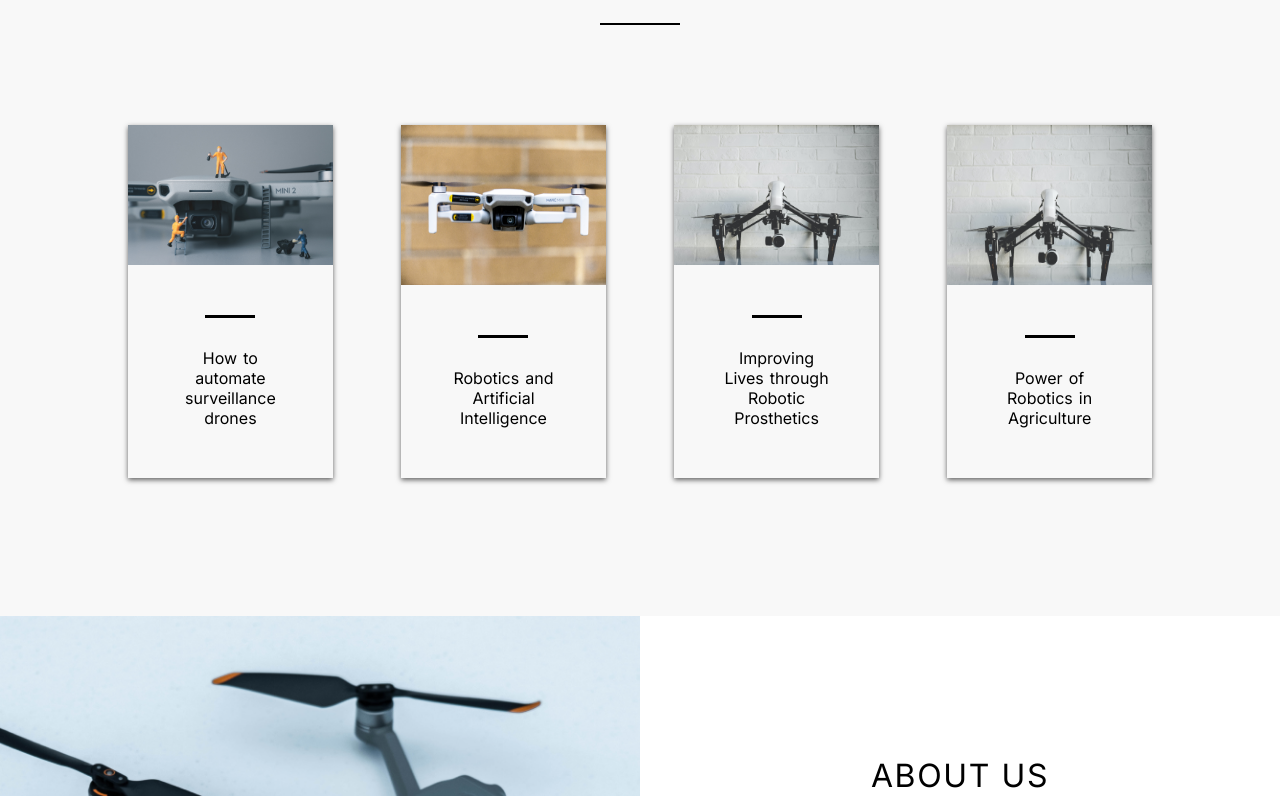
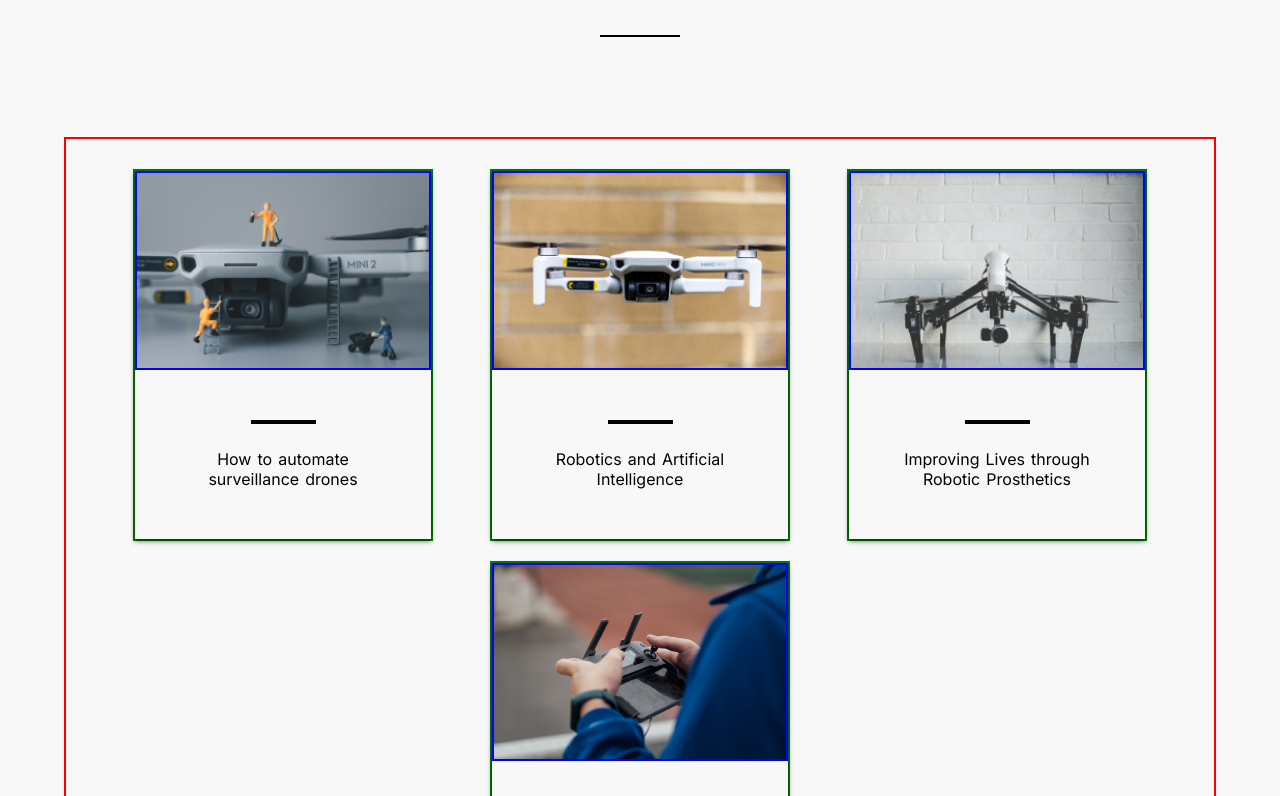
Before and after one commit to ThembaMtshelwane/assignment-1, a React (Vite) app: page / in a window 1280 px wide. Shown: the part 984-1780 px from the top of the page. Built offline with nearby package versions, Linux system fonts and the light colour scheme; a web font is replaced by a local one.

Commit message:
Articles: width adjustments, correct image added

```diff
--- a/src/Components/ArticlesSection/Article/article.css
+++ b/src/Components/ArticlesSection/Article/article.css
@@ -3,15 +3,13 @@
   display: flex;
   flex-direction: column;
   align-items: center;
-  justify-content: center;
   height: 100%;
-  width: 100%;
 }
 
 img {
-  /* border: 2px solid blue; */
+  border: 2px solid blue;
   width: 100%;
-  height: 100%;
+  max-height: 300px;
 }
 
 p {
@@ -22,7 +20,7 @@ p {
 
 .article-bar {
   background-color: black;
-  margin: 50px 0px 30px 0px;
-  width: 50px;
-  height: 6px;
+  margin: 50px 0px 25px 0px;
+  width: 65px;
+  height: 4px;
 }
--- a/src/Components/ArticlesSection/ArticlesSection.jsx
+++ b/src/Components/ArticlesSection/ArticlesSection.jsx
@@ -4,48 +4,19 @@ import { articleInformation } from "../../data";
 
 import "./articlesSection.css";
 function ArticleSection() {
+  const articlesList = articleInformation.map((article) => (
+    <li key={article.imageName}>
+      <Article
+        imageURL={article.imageURL}
+        imageName={article.imageName}
+        title={article.title}
+      />
+    </li>
+  ));
   return (
     <section className="articles-section" id="articles">
       <SectionHeader name="LATEST ARTICLES" style="sub-section-bar" />
-      <ul className="articles-list">
-        {/* {articleInformation.map(article => {
-                  <li>
-                    <Article imageURL={article.imageURL} imageName={article.imageName} title={article.title} />
-                  </li>
-                  // console.log(article.imageName)
-           })}  */}
-        <li>
-          <Article
-            imageURL={articleInformation[0].imageURL}
-            imageName={articleInformation[0].imageName}
-            title={articleInformation[0].title}
-          />
-        </li>
-
-        <li>
-          <Article
-            imageURL={articleInformation[1].imageURL}
-            imageName={articleInformation[1].imageName}
-            title={articleInformation[1].title}
-          />
-        </li>
-
-        <li>
-          <Article
-            imageURL={articleInformation[2].imageURL}
-            imageName={articleInformation[2].imageName}
-            title={articleInformation[2].title}
-          />
-        </li>
-
-        <li>
-          <Article
-            imageURL={articleInformation[3].imageURL}
-            imageName={articleInformation[3].imageName}
-            title={articleInformation[3].title}
-          />
-        </li>
-      </ul>
+      <ul className="articles-list">{articlesList}</ul>
     </section>
   );
 }
--- a/src/Components/ArticlesSection/articlesSection.css
+++ b/src/Components/ArticlesSection/articlesSection.css
@@ -4,24 +4,29 @@
   display: flex;
   flex-direction: column;
   align-items: center;
-  justify-content: center;
-  height: 100vh;
+  padding-top: 150px;
+
+  padding-bottom: 150px;
+  /* height: 100vh; */
 }
 
 .articles-list {
-  /* border: 2px solid red; */
+  border: 2px solid red;
   display: flex;
   list-style: none;
   align-items: center;
   justify-content: space-between;
+  justify-content: space-evenly;
+  flex-wrap: wrap;
   margin-top: 100px;
-  /* padding: 20px; */
-  width: 80%;
+  padding: 20px;
+  width: 90%;
 }
 
 .articles-list li {
-  /* border: 2px solid green; */
+  border: 2px solid green;
   width: 20%;
-  height: 100%;
-  /* flex: 1; */
+  min-width: 300px;
+  /* max-width: 300px; */
+  margin: 10px;
 }
--- a/src/Components/FooterSection/footer.css
+++ b/src/Components/FooterSection/footer.css
@@ -4,10 +4,14 @@ footer {
   align-items: center;
   justify-content: space-between;
   padding: 50px 50px;
+  border: 2px solid red;
 }
 
 .social-links {
+  border: 2px solid;
   display: flex;
+  width: 30%;
+  max-width: 300px;
 }
 
 .social-link {
@@ -33,9 +37,10 @@ footer {
 }
 
 .nav-links {
-  /* border: 2px solid; */
+  border: 2px solid;
   display: flex;
   width: 30%;
+  width: 500px;
   justify-content: space-between;
   align-items: center;
 }
--- a/src/Components/SubscribeSection/subscribe.css
+++ b/src/Components/SubscribeSection/subscribe.css
@@ -9,10 +9,11 @@
 }
 
 form {
-  /* border: 2px solid red; */
+  border: 2px solid red;
   display: flex;
   flex-direction: column;
-  width: 30%;
+  width: 50%;
+  max-width: 450px;
   align-items: center;
   margin-top: 10px;
 }
```
Also changed, not shown: src/App.jsx (+18 -17 lines), src/data.js (+13 -13 lines), src/assets/images/drone6.png.
